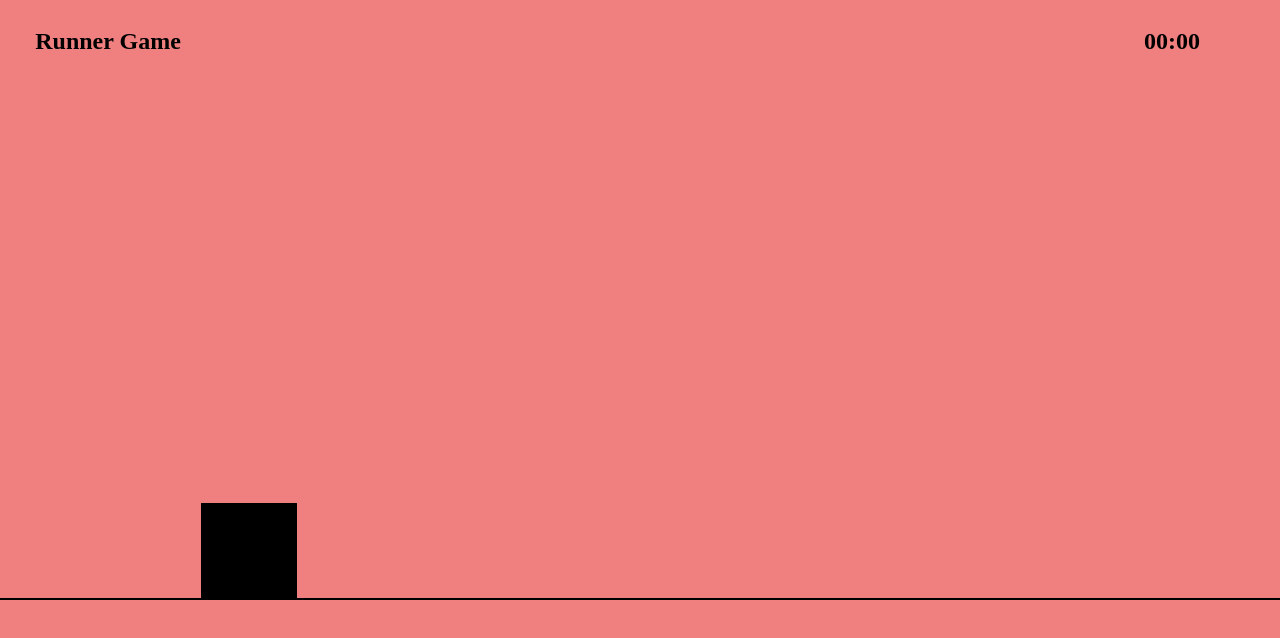
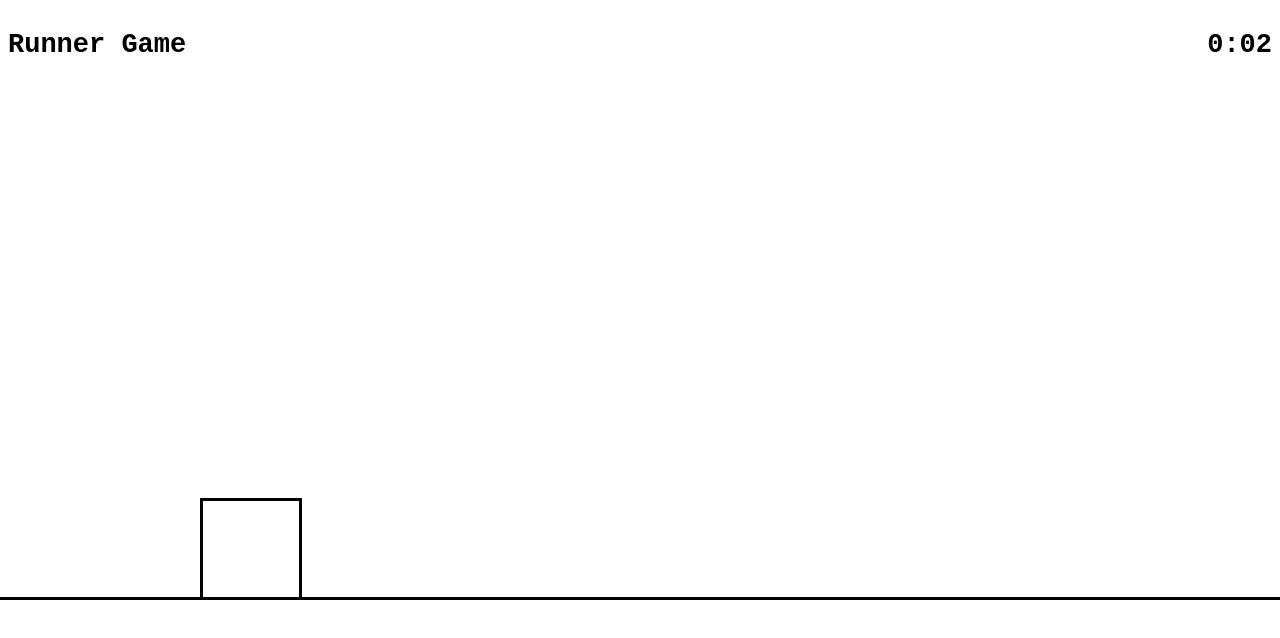
Before and after one commit to keokicasey/milestone_project_1, a plain HTML site: page index.html in a window 1280 px wide. Both pictures are taken after a click on the element "Play". Drawn offline with Linux system fonts and the light colour scheme.

Commit message:
added timer functionality

```diff
--- a/assets/styles.css
+++ b/assets/styles.css
@@ -1,10 +1,11 @@
 body {
-    background-color: lightcoral;
+    font-family: 'Courier New', Courier, monospace;
+    font-size: large;
 }
 
 #title {
     width: 200px;
-    justify-content: center;
+    justify-content: left;
     display: flex;
     order: 0;
 }
@@ -18,7 +19,7 @@ body {
 
 #timer {
     width: 200px;
-    justify-content: center;
+    justify-content: right;
     display: flex;
     order: 2;
 }
@@ -29,15 +30,19 @@ body {
 }
 
 #play:hover {
-    color: blue;
+    color: steelblue;
     cursor: default;
 }
 
 #floor {
     width: 100%;
-    height: 2px;
+    height: 3px;
     background-color: black;
     position: fixed;
     bottom: 200px;
     left: 0px;
 }
+
+@keyframes jump {
+    100% {transform: rotate(180deg);}
+}
--- a/index.html
+++ b/index.html
@@ -14,7 +14,7 @@
     <div id="info">
         <h2 id="title">Runner Game</h1>
         <h2 id="play">Play</h2>
-        <h2 id="timer">00:00</h2>
+        <h2 id="timer">0:00</h2>
     </div>
 
     <div id="floor"></div>
--- a/index.js
+++ b/index.js
@@ -2,27 +2,41 @@
 let timer = document.querySelector("#timer");
 let play = document.querySelector("#play");
 
+
 // create player character
 const element = document.createElement("div");
+const elementID = document.createAttribute("id");
+elementID.value = "player";
+element.setAttributeNode(elementID);
 element.style.width = "96px";
 element.style.height = "96px";
-element.style.backgroundColor = "black";
+element.style.borderStyle = "solid";
+element.style.borderWidth = "3px";
 element.style.position = "fixed";
-element.style.bottom = "201px";
-element.style.left = "201px";
+element.style.bottom = "200px";
+element.style.left = "200px";
+
+var seconds = 0
+var minutes = 0
 
 // timer
-
-
-// jump function
-function jump() {
-
+function startTimer() {
+    setInterval(() => {
+        seconds += 1;
+        if (seconds >= 0 && seconds <= 9) {
+            timer.textContent = minutes + ":" + "0" + seconds;
+        }
+        if (seconds >= 10 && seconds <= 59) {
+            timer.textContent = minutes + ":" + seconds;
+        }
+        if (seconds == 60) {
+            minutes += 1
+            seconds = 0
+            timer.textContent = minutes + ":" + "0" + seconds;
+        }
+    }, 1000)
 }
 
-// slide function
-function slide() {
-    element.style.height = "48px";
-}
 
 // obstacle object
     // obstacle comes from right side of screen towards left side of screen
@@ -30,19 +44,42 @@ function slide() {
 
 // start the game
 play.addEventListener("click", function() {
-    console.log("clicked")
+
+
+    // remove play button
     play.style.display = "none";
+
+
+    // start timer
+    startTimer()
+
+
+    // append player character to body
     document.body.append(element)
 
+
+    // handle slide function
     document.addEventListener("keydown", function(e) {
         if (e.key === "ArrowDown") {
-            slide()
+            element.style.height = "48px";
         }
-
+    })
     document.addEventListener("keyup", function(e) {
         if (e.key === "ArrowDown") {
             element.style.height = "96px";
         }
     })
+
+
+    // handle jump function
+    document.addEventListener("keydown", function(e) {
+        if (e.key === "ArrowUp") {
+            element.style.bottom = "296px"
+        }
+    })
+    document.addEventListener("keyup", function(e) {
+        if (e.key === "ArrowUp") {
+            element.style.bottom = "200px"
+        }
     })
 });
```
